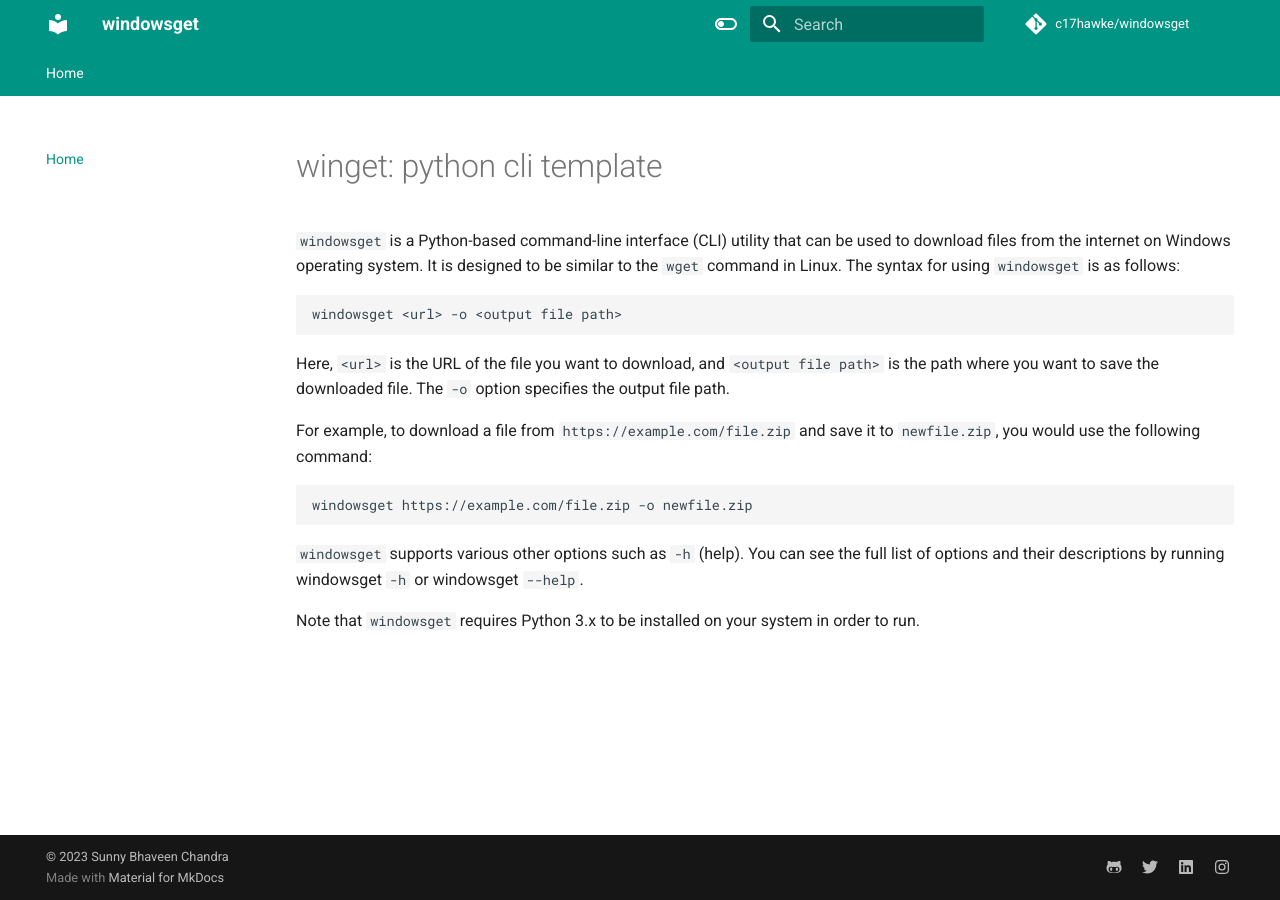
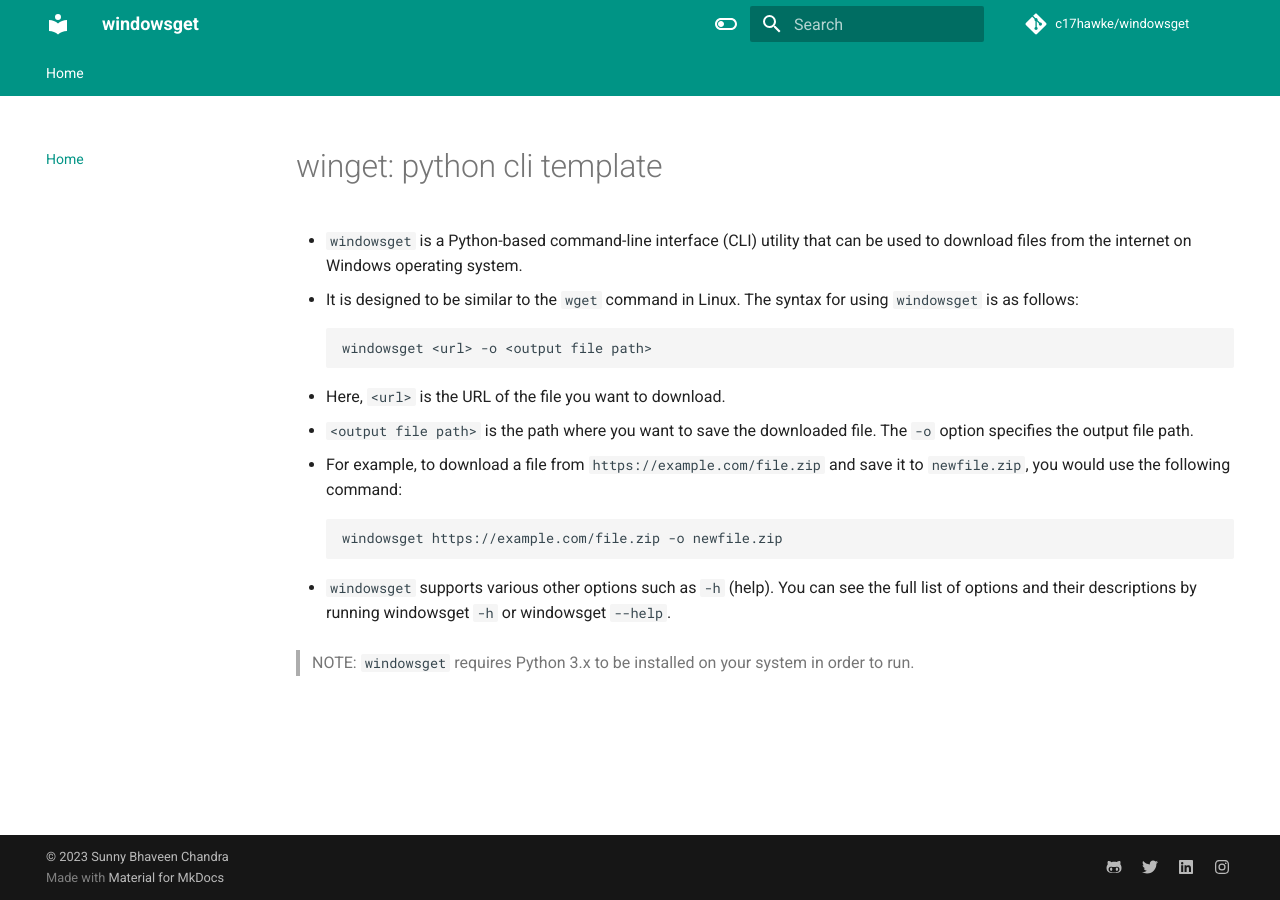
Before and after one commit to c17hawke/windowsget, an MkDocs documentation site: the page built from docs/index.md, in a window 1280 px wide. Built offline with MkDocs 1.6.1 and Material for MkDocs 9.7.7, drawn with Linux system fonts in a browser that asks for light colours; comment, search, counter and statistics services are not loaded.

Commit message:
doc update

````diff
--- a/docs/index.md
+++ b/docs/index.md
@@ -1,18 +1,21 @@
 # winget: python cli template
 
-`windowsget` is a Python-based command-line interface (CLI) utility that can be used to download files from the internet on Windows operating system. It is designed to be similar to the `wget` command in Linux. The syntax for using `windowsget` is as follows:
+- `windowsget` is a Python-based command-line interface (CLI) utility that can be used to download files from the internet on Windows operating system.
+- It is designed to be similar to the `wget` command in Linux. The syntax for using `windowsget` is as follows:
 
-```bash
-windowsget <url> -o <output file path>
-```
+    ```bash
+    windowsget <url> -o <output file path>
+    ```
 
-Here, `<url>` is the URL of the file you want to download, and `<output file path>` is the path where you want to save the downloaded file. The `-o` option specifies the output file path.
+- Here, `<url>` is the URL of the file you want to download.
+- `<output file path>` is the path where you want to save the downloaded file. The `-o` option specifies the output file path.
 
-For example, to download a file from `https://example.com/file.zip` and save it to `newfile.zip`, you would use the following command:
+- For example, to download a file from `https://example.com/file.zip` and save it to `newfile.zip`, you would use the following command:
 
-```bash
-windowsget https://example.com/file.zip -o newfile.zip
-```
-`windowsget` supports various other options such as `-h` (help). You can see the full list of options and their descriptions by running windowsget `-h` or windowsget `--help`.
+    ```bash
+    windowsget https://example.com/file.zip -o newfile.zip
+    ```
 
-Note that `windowsget` requires Python 3.x to be installed on your system in order to run.
+- `windowsget` supports various other options such as `-h` (help). You can see the full list of options and their descriptions by running windowsget `-h` or windowsget `--help`.
+
+> NOTE: `windowsget` requires Python 3.x to be installed on your system in order to run.
````
